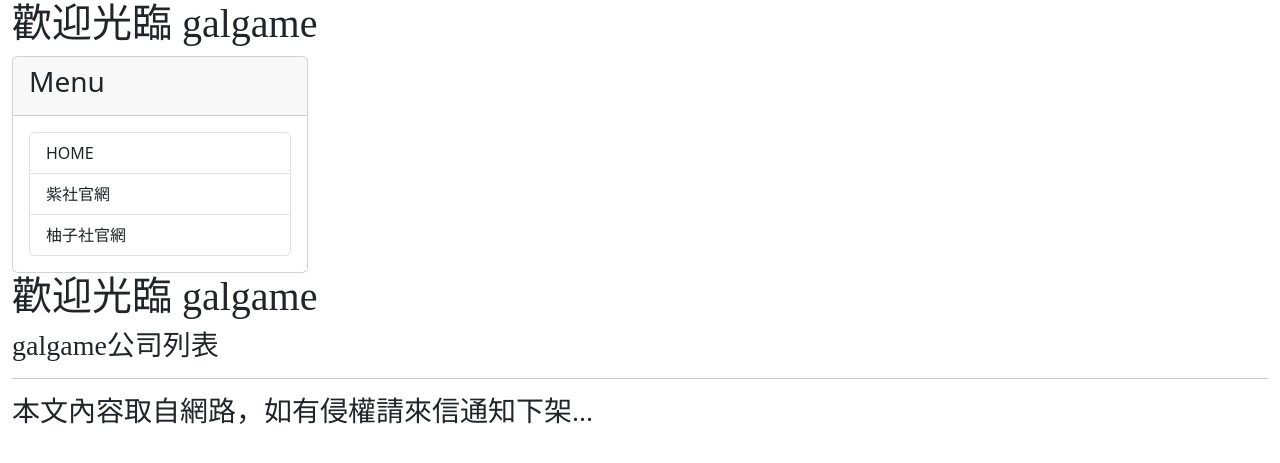
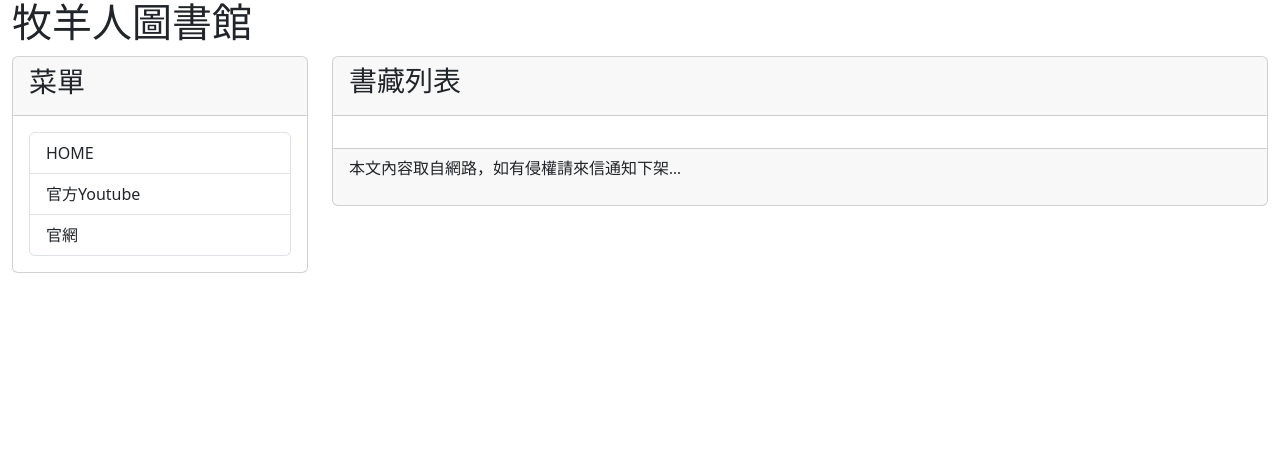
Before and after one commit to abc45197009abc/happy, a Python web app: template templates/index.html in a window 1280 px wide. Shown: the top 463 px of the page. Run offline with Jinja, Linux system fonts and the light colour scheme; the template is opened without the code that fills it, so the values that code supplies are empty.

Commit message:
boostrap 3 9

```diff
--- a/templates/base2.html
+++ b/templates/base2.html
@@ -25,26 +25,34 @@
                 <div class="col-sm-3 col-md-3">
                     <div class="card">
                         <div class="card-header">
-                            <h3>Menu</h3>
+                            <h3>菜單</h3>
                         </div>
                         <div class="card-body">
                             <div class='list-group'>
                                 <a href='/' class='list-group-item'>HOME</a>
-                                <a href='https://www.purplesoftware.jp/main.php' class='list-group-item'>紫社官網</a>
-                                <a href='https://www.yuzu-soft.com/' class='list-group-item'>柚子社官網</a>
+                                <a href='https://youtube.com' class='list-group-item'>官方Youtube</a>
+                                <a href='https://www.yuzu-soft.com/' class='list-group-item'>官網</a>
                             </div>
                         </div>
                     </div>
                 </div>
-
-
+                <div class="col-sm-9 col-md-9">
+                <div class="card">
+                    <div class="card-header">
+                        {% block headmessage %}
+                        {% endblock %}
+                    </div>
+                    <div class="card-body">
+                        {% block content %} {% endblock %}
+                    </div>
+                    <div class="card-footer">
+                        {% include 'footer.html' %}
+                    </div>
+                </div>
+            </div>
         </div>
-        {% include 'header.html' %}
-        {% block headmessage %} {% endblock headmessage %}
-        <hr>
-        {% block content %}{% endblock content %}
-        {% include "footer.html" %}
-        <script src="" async defer></script>
-        <script src="https://cdn.jsdelivr.net/npm/bootstrap@5.3.2/dist/js/bootstrap.bundle.min.js" integrity="sha384-C6RzsynM9kWDrMNeT87bh95OGNyZPhcTNXj1NW7RuBCsyN/o0jlpcV8Qyq46cDfL" crossorigin="anonymous"></script>
+    </div>
+    <script src="" async defer></script>
+    <script src="https://cdn.jsdelivr.net/npm/bootstrap@5.3.2/dist/js/bootstrap.bundle.min.js" integrity="sha384-C6RzsynM9kWDrMNeT87bh95OGNyZPhcTNXj1NW7RuBCsyN/o0jlpcV8Qyq46cDfL" crossorigin="anonymous"></script>
     </body>
 </html>
--- a/templates/header.html
+++ b/templates/header.html
@@ -1,2 +1,2 @@
 <!-- header.html -->
-<h1 style="font-family:微軟正黑體;">歡迎光臨 galgame</h1>
+<h1 style="font-family:微軟正黑體;">牧羊人圖書館</h1>
--- a/templates/index.html
+++ b/templates/index.html
@@ -1,6 +1,6 @@
 {% extends "base2.html" %}
-{% block title %}galgame{% endblock title %}
-{% block headmessage %} <h3 style='font-family:標楷體;'>galgame公司列表</a> {% endblock headmessage %}
+{% block title %}牧羊人圖書館{% endblock title %}
+{% block headmessage %} <h3 style='font-family:標楷體;'>書藏列表</a> {% endblock headmessage %}
 {% block content %}
 {% for post in posts %}
 <p style="font-family:微軟正黑體;font-size:14pt;font-weight:bold;">
--- a/templates/post.html
+++ b/templates/post.html
@@ -1,4 +1,4 @@
-{% extends "base.html" %}
+{% extends "base2.html" %}
 {% block title %} {{ post.title }} - galgame天地 {% endblock title %}
 {% block headmessage %}
 <h3 style='font-family:微軟正黑體;'>{{ post.title }}</h3>
```
Also changed, not shown: db.sqlite3.
